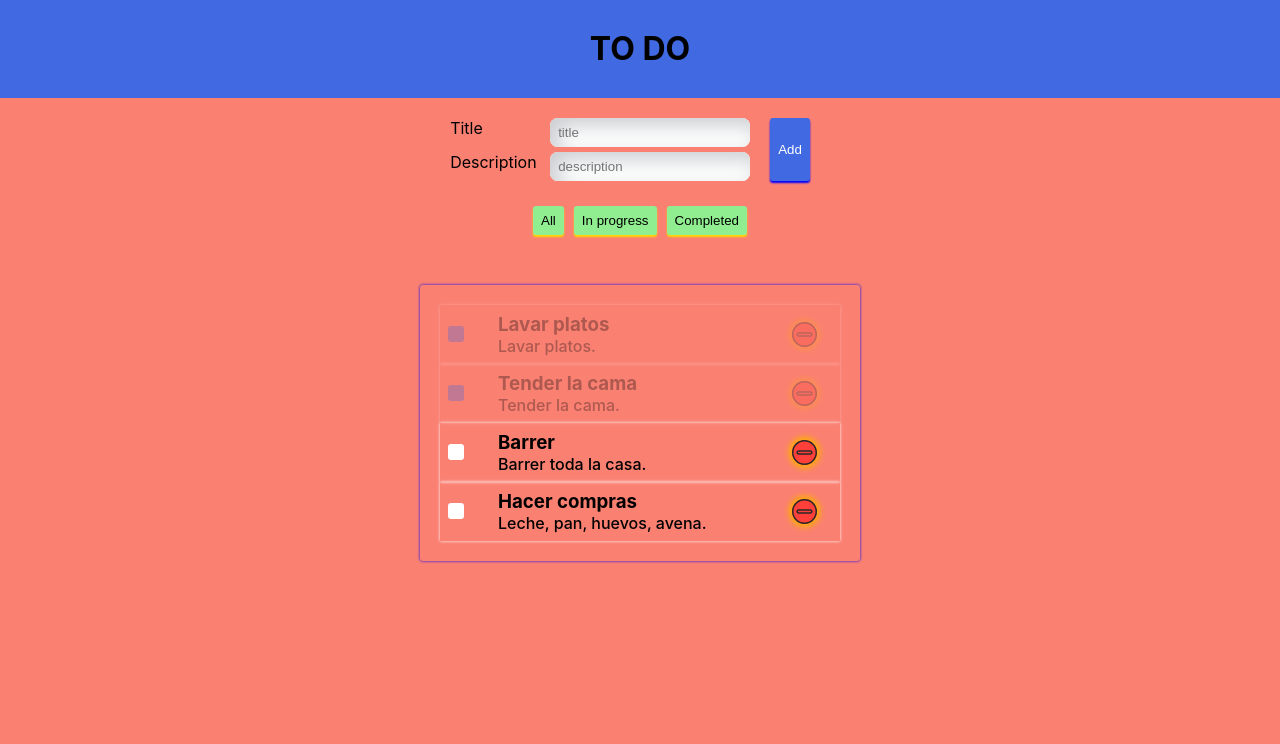
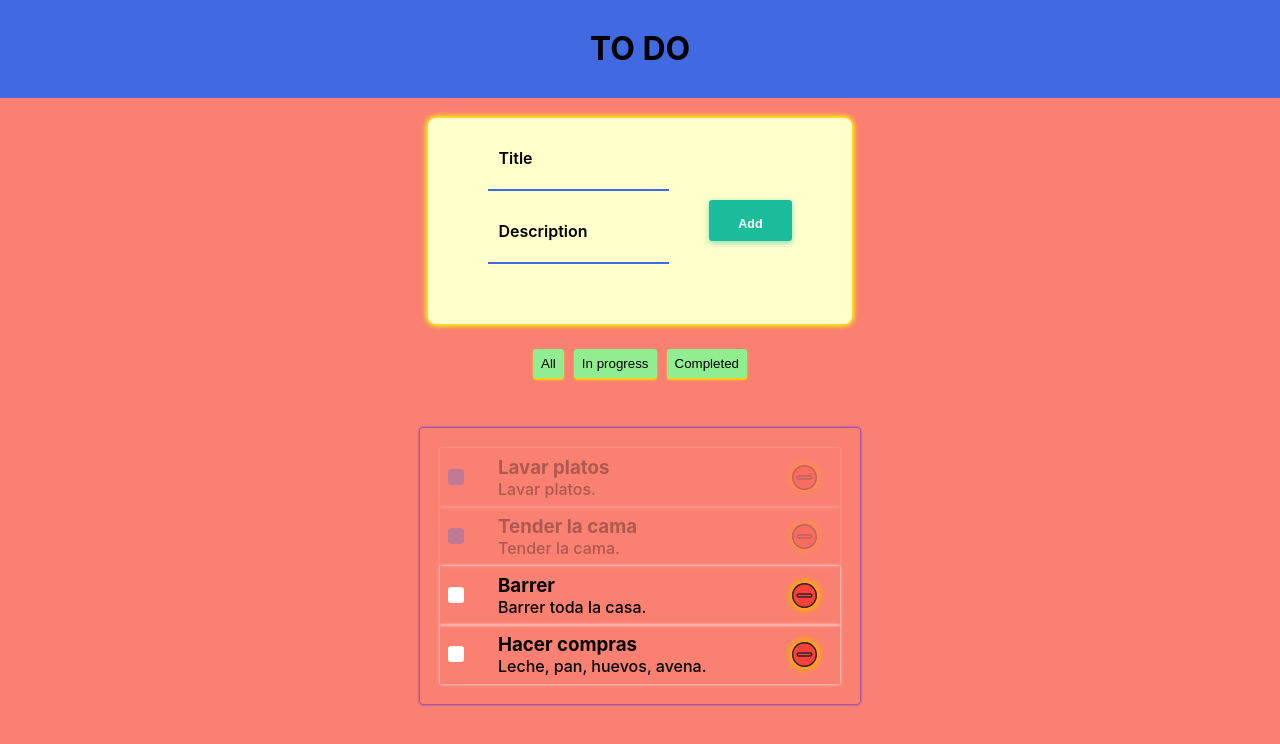
Before and after one commit to nickothan/To-Do, a React (Create React App) app: page / in a window 1280 px wide. Shown: the top 744 px of the page. Built offline with nearby package versions, Linux system fonts and the light colour scheme.

Commit message:
Formulario update

```diff
--- a/src/Components/AddToDo/AddToDo.jsx
+++ b/src/Components/AddToDo/AddToDo.jsx
@@ -1,56 +1,54 @@
-import { useState } from "react";
-import { useDispatch } from "react-redux";
-import { addToDo } from "../../app/Slice/todosSlice";
+import { useState } from 'react'
+import { useDispatch } from 'react-redux'
+import { addToDo } from '../../app/Slice/todosSlice'
 
-import { AddToDoContainer } from "./styles";
+import { AddToDoContainer } from './styles'
 
 export default function AddToDo() {
-    const dispatch = useDispatch();
-    const [title, setTitle] = useState("");
-    const [description, setDescription] = useState("");
+  const dispatch = useDispatch()
+  const [title, setTitle] = useState('')
+  const [description, setDescription] = useState('')
 
   const handleChange = (e) => {
-        e.preventDefault();
-        if (!(title.trim() && description.trim())) return;
+    e.preventDefault()
+    if (!(title.trim() && description.trim())) return
     dispatch(
       addToDo({
         id: Date.now(),
         title,
         description,
-                completed: false,
+        completed: false
       })
-        );
-    };
+    )
+  }
 
   return (
     <AddToDoContainer>
       <form onSubmit={handleChange}>
-                <div className="fields-container">
-                    <div className="field-container">
-                        <label htmlFor="title">Title </label>
+        <div className='fields-container'>
+          <div className='field-container'>
+            <label htmlFor='title'>Title </label>
             <input
-                            type="text"
-                            name="title"
+              type='text'
+              name='title'
               value={title}
-                            placeholder="title"
               onChange={(e) => setTitle(e.target.value)}
             />
           </div>
-                    <div className="field-container">
-                        <label htmlFor="description">Description </label>
+          <div className='field-container'>
+            <label htmlFor='description'>Description </label>
             <input
-                            type="text"
-                            name="description"
+              type='textarea'
+              name='description'
               value={description}
-                            placeholder="description"
               onChange={(e) => setDescription(e.target.value)}
             />
           </div>
         </div>
-                <button type="submit" className="add-button">
+        <button type='submit' className='btn add-button '>
           Add
         </button>
       </form>
     </AddToDoContainer>
-    );
+  )
 }
--- a/src/Components/AddToDo/styles.js
+++ b/src/Components/AddToDo/styles.js
@@ -1,4 +1,4 @@
-import styled from "styled-components/macro";
+import styled from 'styled-components/macro'
 
 export const AddToDoContainer = styled.div`
     display: flex;
@@ -6,46 +6,62 @@ export const AddToDoContainer = styled.div`
 
     form {
         display: flex;
-    }
+        padding: 30px 60px;
+        background-color: rgb(255, 255, 204);
+        box-shadow: yellow 0px 0px 5px 2px;
+        border-radius: 8px;
 
-    .fields-container {
     }
 
     .field-container {
         display: grid;
-        grid-template-columns: 100px 200px;
+        grid-template-columns: 1fr;
+        margin-bottom: 30px;
+    }
 
-        &:first-child {
-            margin-bottom: 5px;
-        }
+    label {
+        color: black;
+        margin-left: 10px;
+        font-weight: 600;
     }
+
     input {
-        background-color: white;
-        border-radius: 8px;
-        padding: 7px 8px;
-        border: 0;
-        box-shadow: inset 8px 8px 20px #cbced1, inset -8px -8px 20px #fff;
+        background-color: transparent;
+        padding-top: 5px;
         outline: none;
+        color: black;
+        border: none;
+        border-bottom: 2px solid royalblue;
+    }
+
+    input[type=textarea] {
+
+    }
+
+    input::placeholder {
+        background-color: transparent;
+        outline: none;
+        color: black;
+        border: none;
+        padding-top: 0%;;
+
     }
 }
 
 .add-button {
-    margin: 0 20px;
-    padding: 7px 8px;
-    background-color: royalblue;
-    color: white;
-    border: 0;
-    box-shadow: 0 2px 2px blue;
-    border-radius: 3px;
-    cursor: pointer;
+
+    background-color: #1abc9c;
+    box-shadow: 0 2px 6px 0 rgb(26 188 156 / 50%);
 
     &:hover {
-        box-shadow: 0 2px 5px blue;
+    background-color: #16a085;
+    border-color: #15967d;
     }
 
     &:active {
-        color: beige;
-        box-shadow: none;
-        box-shadow: 0 2px 2px blue, inset 0 0 10px blue, inset 0 0 10px blue;
+           color: #fff;
+    background-color: #15967d;
+    border-color: #148d75;
+
     }
-`;
+`
--- a/src/Components/Filters/Filters.jsx
+++ b/src/Components/Filters/Filters.jsx
@@ -1,32 +1,34 @@
-import { useDispatch } from "react-redux";
-import { setFilter } from "../../app/Slice/filterSlice";
-import { filters } from "../../consts";
+import { useDispatch } from 'react-redux'
+import { setFilter } from '../../app/Slice/filterSlice'
+import { filters } from '../../consts'
 
-import { FilterContainer } from "./styles";
+import { FilterContainer } from './styles'
 
 export default function Filter() {
-    const dispatch = useDispatch();
+  const dispatch = useDispatch()
 
   return (
     <FilterContainer>
       {[
         {
           filter: filters.ALL,
-                    label: "All",
+          label: 'All'
         },
         {
           filter: filters.IN_PROGRESS,
-                    label: "In progress",
+          label: 'In progress'
         },
         {
           filter: filters.COMPLETED,
-                    label: "Completed",
-                },
+          label: 'Completed'
+        }
       ].map(({ filter, label }) => (
-                <button key={Math.random() * 3} onClick={() => dispatch(setFilter(filter))}>
+        <button
+          key={Math.random() * 3}
+          onClick={() => dispatch(setFilter(filter))}>
           {label}
         </button>
       ))}
     </FilterContainer>
-    );
+  )
 }
--- a/src/index.css
+++ b/src/index.css
@@ -1,13 +1,15 @@
 body {
   margin: 0;
-    font-family: -apple-system, BlinkMacSystemFont, "Segoe UI", "Roboto", "Oxygen", "Ubuntu",
-        "Cantarell", "Fira Sans", "Droid Sans", "Helvetica Neue", sans-serif;
+  font-family: -apple-system, BlinkMacSystemFont, 'Segoe UI', 'Roboto', 'Oxygen',
+    'Ubuntu', 'Cantarell', 'Fira Sans', 'Droid Sans', 'Helvetica Neue',
+    sans-serif;
   -webkit-font-smoothing: antialiased;
   -moz-osx-font-smoothing: grayscale;
 }
 
 code {
-    font-family: source-code-pro, Menlo, Monaco, Consolas, "Courier New", monospace;
+  font-family: source-code-pro, Menlo, Monaco, Consolas, 'Courier New',
+    monospace;
 }
 
 .app-container {
@@ -18,3 +20,18 @@ code {
 .main-container {
   padding: 20px;
 }
+
+.btn {
+  display: inline-block;
+  margin: auto;
+  margin-left: 40px;
+  padding: 1.28rem 1.8rem;
+  height: 20px;
+  color: white;
+  font-size: 0.7875rem;
+  line-height: 0.5;
+  font-weight: 600;
+  border: 0;
+  border-radius: 0.2rem;
+  cursor: pointer;
+}
```
Lines whose indentation alone changed are shown as unchanged.
